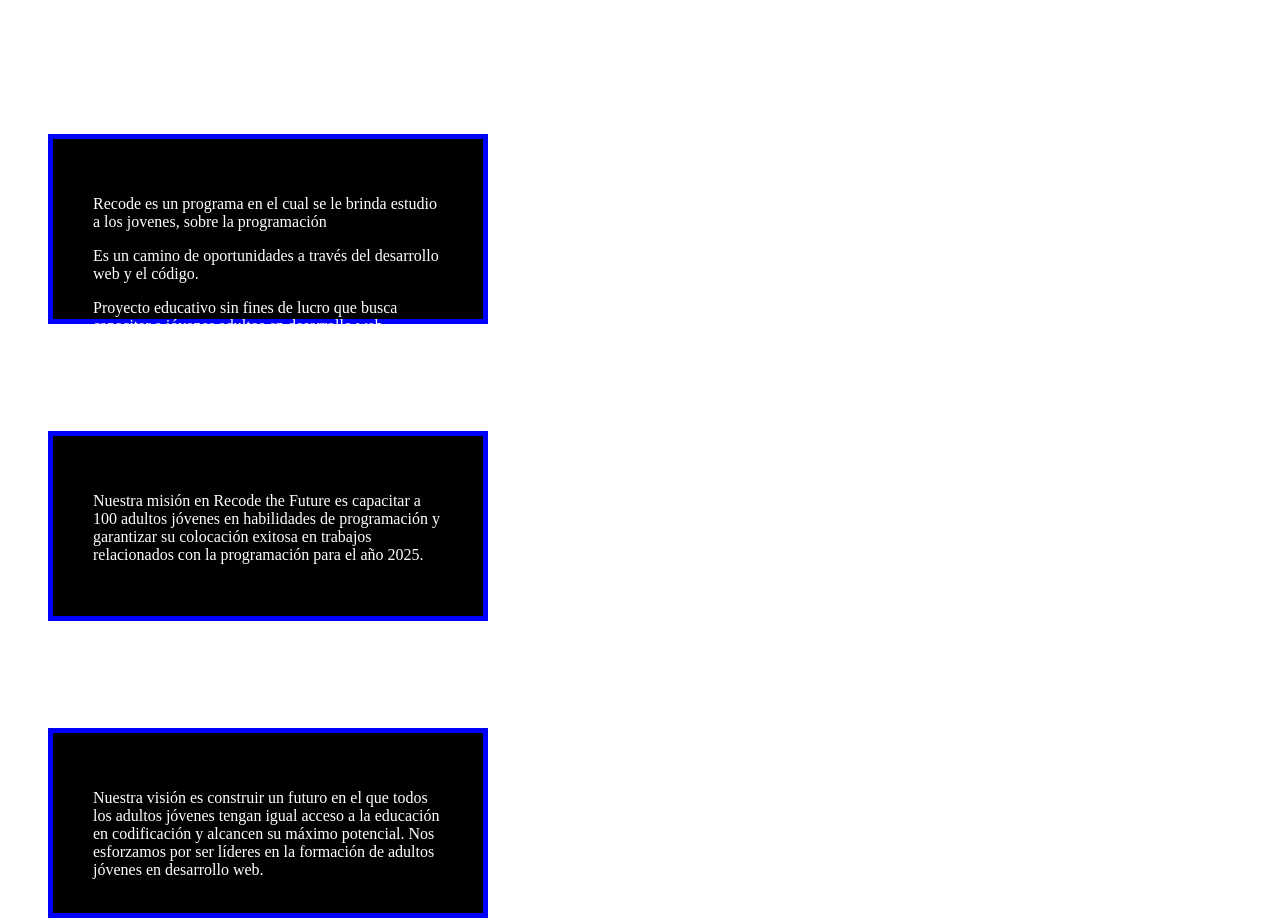
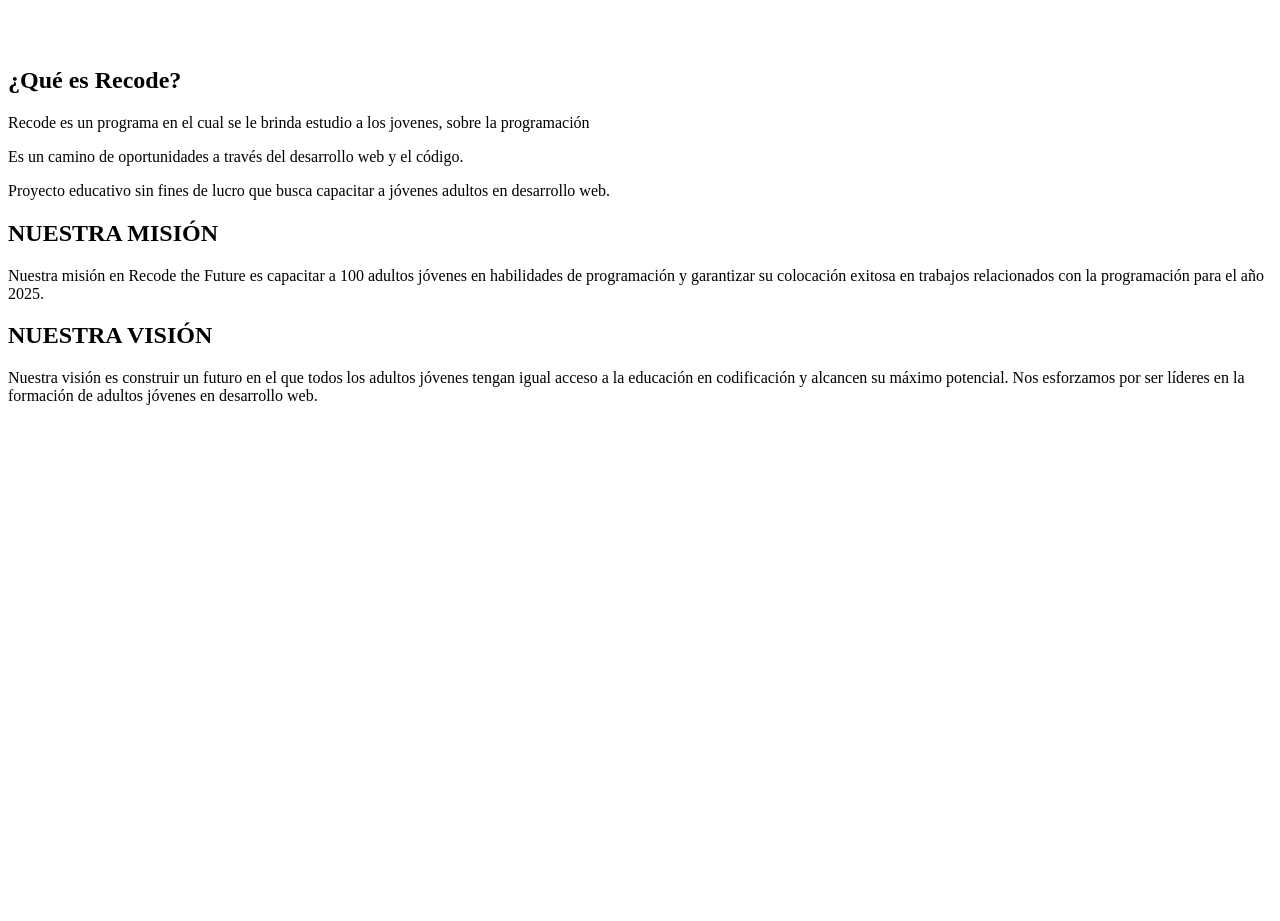
Before and after one commit to anasofiab1/Proycto-EV2, a plain HTML site: page proyecto/pages/recode.html in a window 1280 px wide. After the commit the page ends 800 px from the top, so only its background shows below. Drawn offline with Linux system fonts and the light colour scheme.

Commit message:
cambio en las cajas

```diff
--- a/proyecto/pages/recode.html
+++ b/proyecto/pages/recode.html
@@ -16,10 +16,8 @@
     </section>
 
     <section>
-        <div class="Sudtitulos">
+        <div class="Caja1">
             <h2>¿Qué es Recode?</h2>
-        </div>
-        <div class="parrafos">
             <p>Recode es un programa en el cual se le brinda estudio a los jovenes, sobre la programación</p>
             <p>Es un camino de oportunidades a través del desarrollo web y el código.</p>
             <p>Proyecto educativo sin fines de lucro que busca capacitar a jóvenes adultos en desarrollo web.</p>
@@ -27,20 +25,16 @@
     </section>
 
     <section>
-        <div class="Sudtitulos">
+        <div class="Caja2">
             <h2>NUESTRA MISIÓN</h2>
-        </div>
-        <div class="parrafos">
             <p>Nuestra misión en Recode the Future es capacitar a 100 adultos jóvenes en habilidades de programación y
                 garantizar su colocación exitosa en trabajos relacionados con la programación para el año 2025.</p>
         </div>
     </section>
 
     <section>
-        <div class="Sudtitulos">
+        <div class="Caja3">
             <h2>NUESTRA VISIÓN</h2>
-        </div>
-        <div class="parrafos">
             <p>Nuestra visión es construir un futuro en el que todos los adultos jóvenes tengan igual acceso a la
                 educación en codificación y alcancen su máximo potencial. Nos esforzamos por ser líderes en la formación
                 de adultos jóvenes en desarrollo web.</p>
```
Also changed, not shown: proyecto/public/css/recode.css (line endings or trailing spaces).
